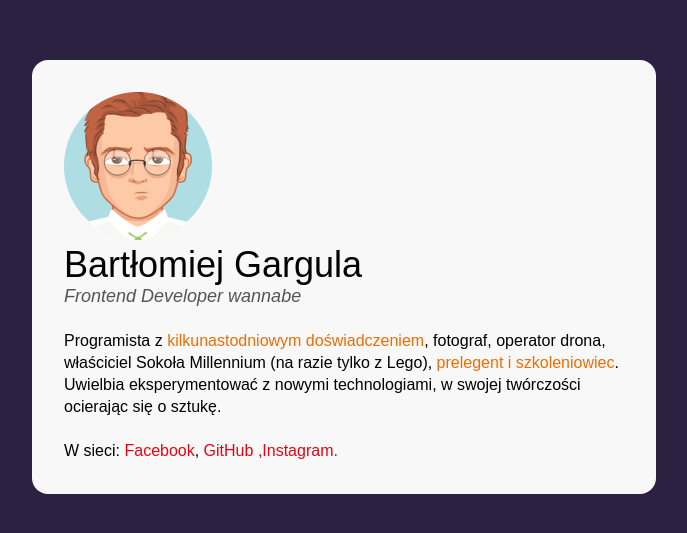
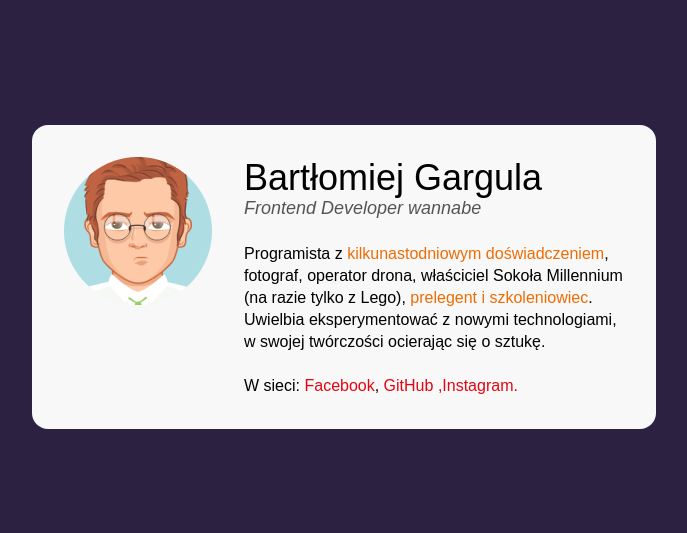
Before and after one commit to bartlomiejgargula/business-card, a plain HTML site: page index.html in a window 1280 px wide. Shown: the part 123-656 px from the top of the page, without its empty margins (296-983 px from the left). Drawn offline with Linux system fonts and the light colour scheme.

Commit message:
business card finished

```diff
--- a/index.html
+++ b/index.html
@@ -17,6 +17,7 @@
           height="148"
           width="148"
         />
+        <div>
         <header class="person__info">
           <h1 class="person__name">Bartłomiej Gargula</h1>
           <p class="person__position">Frontend Developer wannabe</p>
@@ -37,6 +38,7 @@
             GitHub</a
           > <a class="person__link" href="#">,Instagram.</a>
         </p>
+      </div>
       </article>
     </main>
   </body>
--- a/style.css
+++ b/style.css
@@ -21,6 +21,10 @@ body {
     width: 624px;
     margin: 16px;
     padding: 32px;
+}
+
+.person {
+    display:flex
 }
 
 .person__info {
@@ -48,6 +52,10 @@ body {
     font-weight: normal;
 }
 
+.person__picture {
+    margin-right: 32px;
+}
+
 .person__position {
     font-size: 18px;
     font-style: italic;
```
